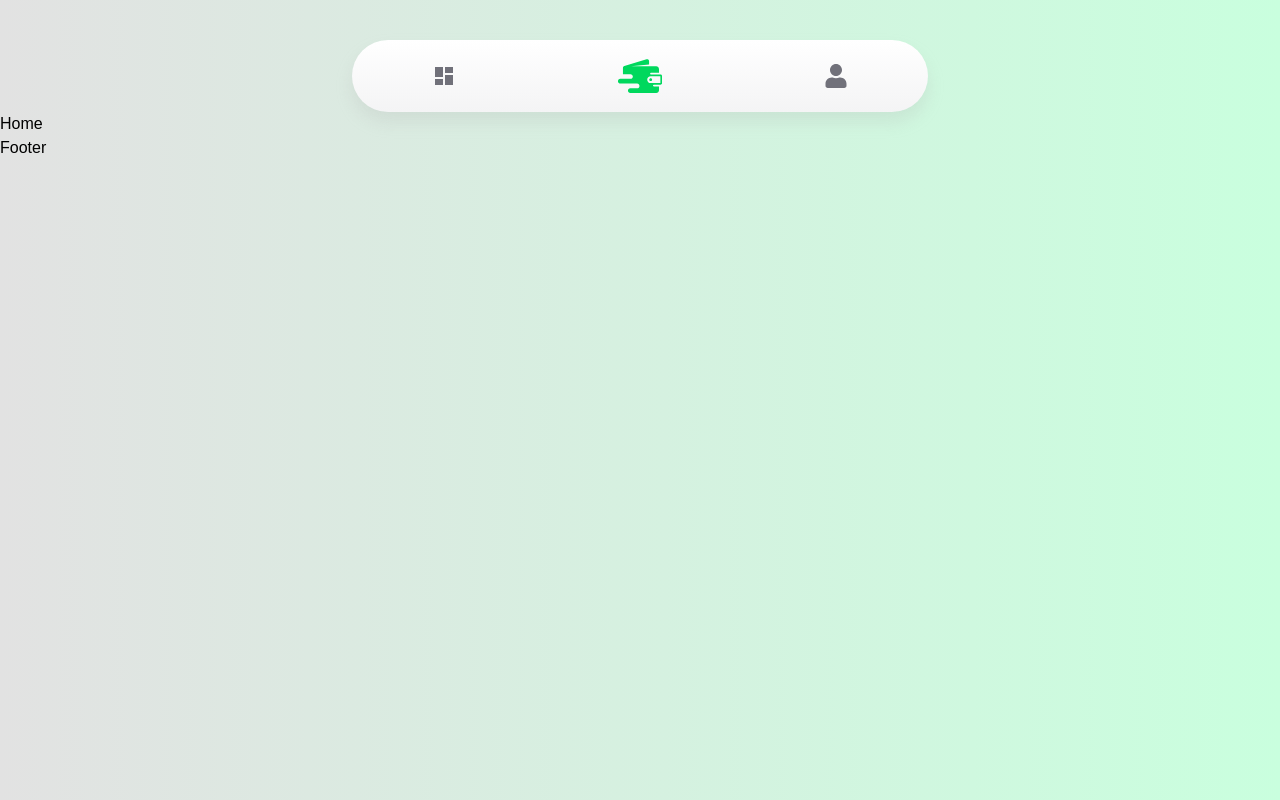
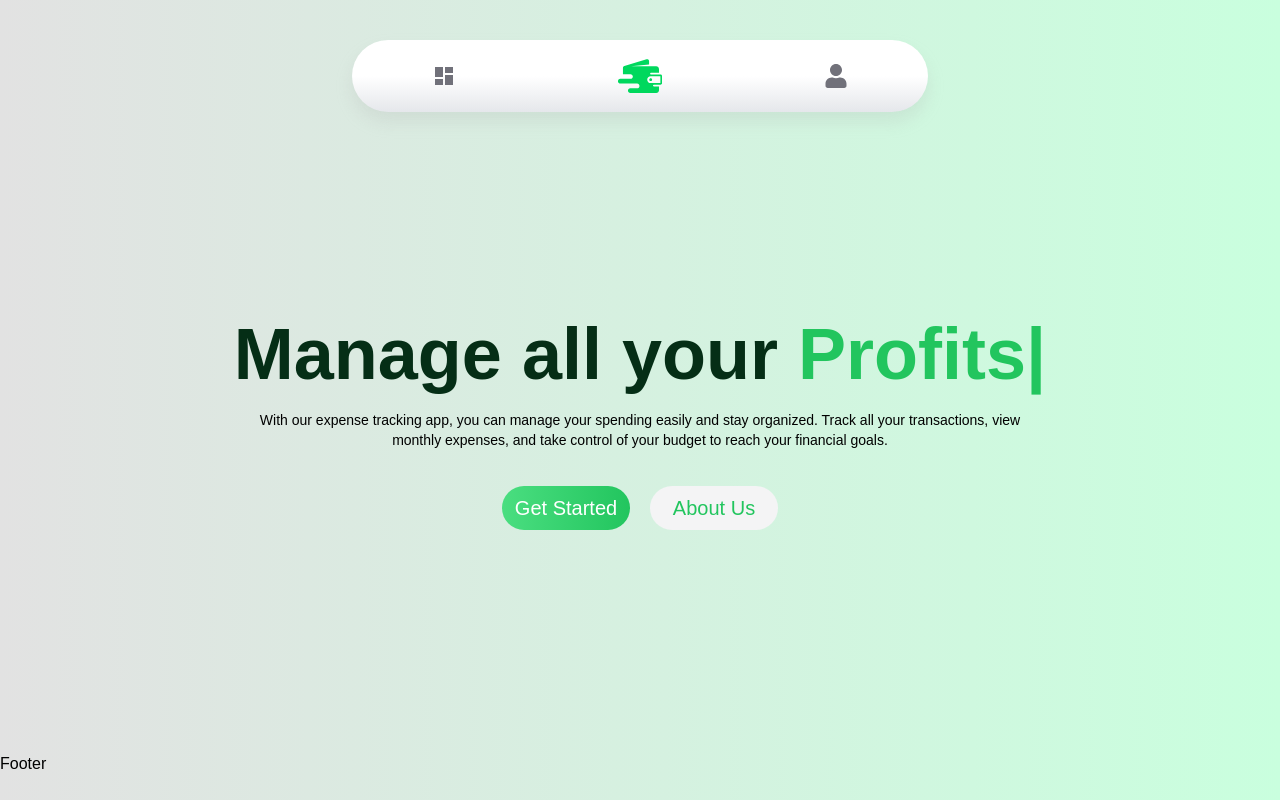
Before and after one commit to LucasLCabral/FinControl, a React (Vite) app: page / in a window 1280 px wide. Built offline with nearby package versions, Linux system fonts and the light colour scheme.

Commit message:
Part of Homepage Created

```diff
--- a/package.json
+++ b/package.json
@@ -14,7 +14,8 @@
     "react": "^18.3.1",
     "react-dom": "^18.3.1",
     "react-icons": "^5.3.0",
-    "react-router-dom": "^6.27.0"
+    "react-router-dom": "^6.27.0",
+    "react-type-animation": "^3.2.0"
   },
   "devDependencies": {
     "@eslint/js": "^9.13.0",
--- a/src/components/Nav/Nav.jsx
+++ b/src/components/Nav/Nav.jsx
@@ -27,7 +27,7 @@ export default function Nav() {
 
   return (
     <header className='max-w-xl mx-auto pt-10'>
-      <nav className="flex justify-around py-3 bg-gradient-to-t from-zinc-100 to-white rounded-[50px]">
+      <nav className="flex justify-around py-3 bg-gradient-to-t from-gray-200 via-white to-white rounded-[50px]">
         <div className='flex justify-center items-center'>
           <Link to={'/dashboard'} onClick={handleDashboardClick}>
             <p className='text-2xl font-medium text-zinc-500 hover:text-zinc-600 duration-200'>
--- a/src/components/Nav/nav.css
+++ b/src/components/Nav/nav.css
@@ -3,7 +3,7 @@ nav{
 }
 
 .logo-nav{
-    transition: 0.3s ease-in-out;
+    transition: 0.2s ease-in-out;
 }
 
 .logo-nav:hover{
--- a/src/routes/Dashboard/Dashboard.jsx
+++ b/src/routes/Dashboard/Dashboard.jsx
@@ -1,18 +1,21 @@
-import { PiEye } from "react-icons/pi";
-import { PiEyeClosed } from "react-icons/pi";
-import DashboardNav from '../../components/DashboardNav/DashboardNav'; // Fixed the typo here
-import './dashboard.css'
+import { PiEye, PiEyeClosed } from "react-icons/pi";
+import { Outlet } from 'react-router-dom'; // Import Outlet
+import DashboardNav from '../../components/DashboardNav/DashboardNav';
+import './dashboard.css';
 
 export default function Dashboard() {
-  const user = JSON.parse(sessionStorage.getItem('user')); // Retrieve user from sessionStorage
-  const userName = user ? user.name : 'User'; // Get the name or fallback to 'User'
+  const user = JSON.parse(sessionStorage.getItem('user'));
+  const userName = user ? user.name : 'User';
 
   return (
-    <div className="dashboard-layout"> {/* Parent container for layout */}
-      <DashboardNav className='ml-10'/>
-      <section className="dashboard-content bg-zinc-100 rounded-lg"> {/* Content section */}
-        <h1 className="font-bold text-3xl">Hello, {userName}!</h1>
-      </section>
-    </div>
+    <section className="py-10">
+      <div className="dashboard-layout">
+        <DashboardNav className='ml-10' />
+        <section className="dashboard-content bg-zinc-100 rounded-lg">
+          <h1 className="font-bold text-3xl">Hello, {userName}!</h1>
+          <Outlet /> {/* This will render the nested route's component */}
+        </section>
+      </div>
+    </section>
   );
 }
--- a/src/routes/Home/Home.jsx
+++ b/src/routes/Home/Home.jsx
@@ -1,7 +1,46 @@
-import React from 'react'
+import DashboardImg from '../../assets/home-tes.png';
+import { TypeAnimation } from 'react-type-animation';
+
+// Função que retorna o TypeAnimation
+const AnimatedText = ({ words }) => {
+  return (
+    <TypeAnimation
+      sequence={words}
+      wrapper="span"
+      speed={30}
+      repeat={Infinity}
+    />
+  );
+};
 
 export default function Home() {
+  // Define a sequência de palavras e o tempo de espera
+  const animationWords = [
+    "Expenses",
+    3000,
+    "Profits",
+    3000,
+    "Finances",
+    3000,
+    "Life",
+    3000,
+  ];
+
   return (
-    <div>Home</div>
-  )
+    <div className='flex items-center justify-center min-h-[80vh] max-w-7xl mx-auto mt-0'>
+      <div className="text-side flex flex-col items-center gap-5">
+        <h1 className='text-7xl font-bold text-green-950'>
+          Manage all your <span className='text-green-500'><AnimatedText words={animationWords} /> </span>
+        </h1>
+        <p className='text-center w-[800px] text-sm font'>
+          With our expense tracking app, you can manage your spending easily and stay organized. Track all your transactions, view monthly expenses, and take control of your budget to reach your financial goals.
+        </p>
+
+        <div className='flex gap-5'>
+          <button className='my-4 bg-gradient-to-r from-green-400 to-green-500 px-3 py-2 rounded-full text-xl text-white w-32'>Get Started</button>
+          <button className='my-4 bg-zinc-100 px-3 py-2 rounded-full text-xl text-green-500 w-32'>About Us</button>
+        </div>
+      </div>
+    </div>
+  );
 }
```
Also changed, not shown: src/assets/home-tes.png (added), 1 other file (tests, documents, lock files or other folders).
